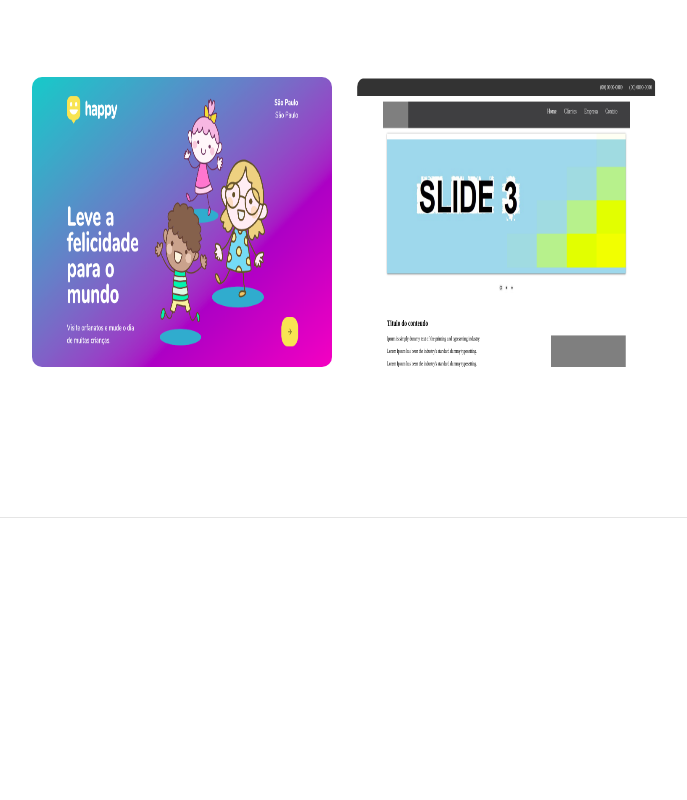
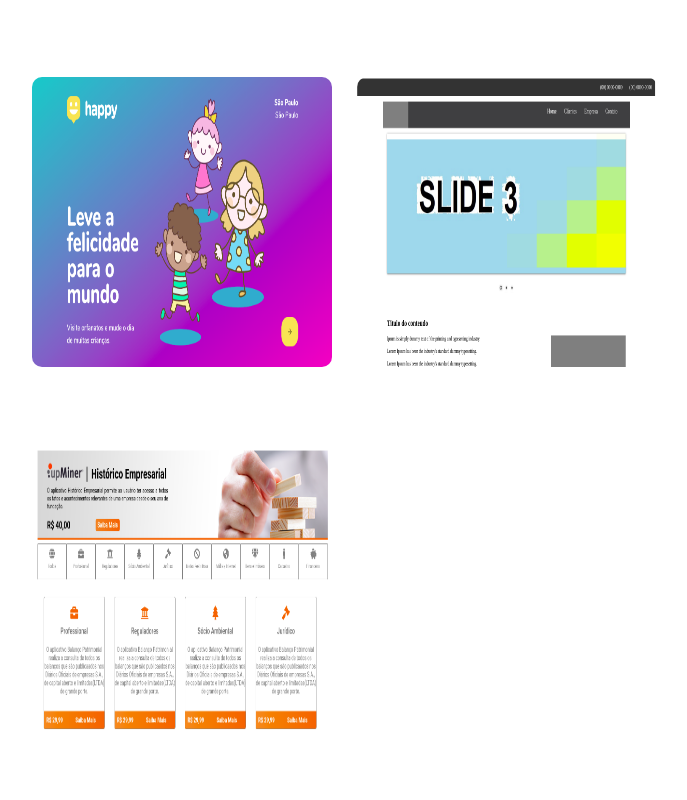
Before and after one commit to LuizF1408/my-portfolio, a plain HTML site: page new-profile/index.html in a window 1280 px wide. Shown: the part 4030-4830 px from the top of the page, without its empty margins (298-985 px from the left). Before the commit the page ends 4548 px from the top, so only its background shows below. Drawn offline with nearby package versions, Linux system fonts and the light colour scheme; a web font is replaced by a local one.

Commit message:
teste para upLexis

```diff
--- a/new-profile/index.html
+++ b/new-profile/index.html
@@ -208,6 +208,12 @@
 
                         </a>
                     </div>
+                    <div class="card">
+                        <a href="https://luizf1408.github.io/upLexis/" target="_blank">
+                            <img src="./assets/img/upLexis.png">
+
+                        </a>
+                    </div>
 
 
 
```
Also changed, not shown: new-profile/assets/img/upLexis.png (added).
